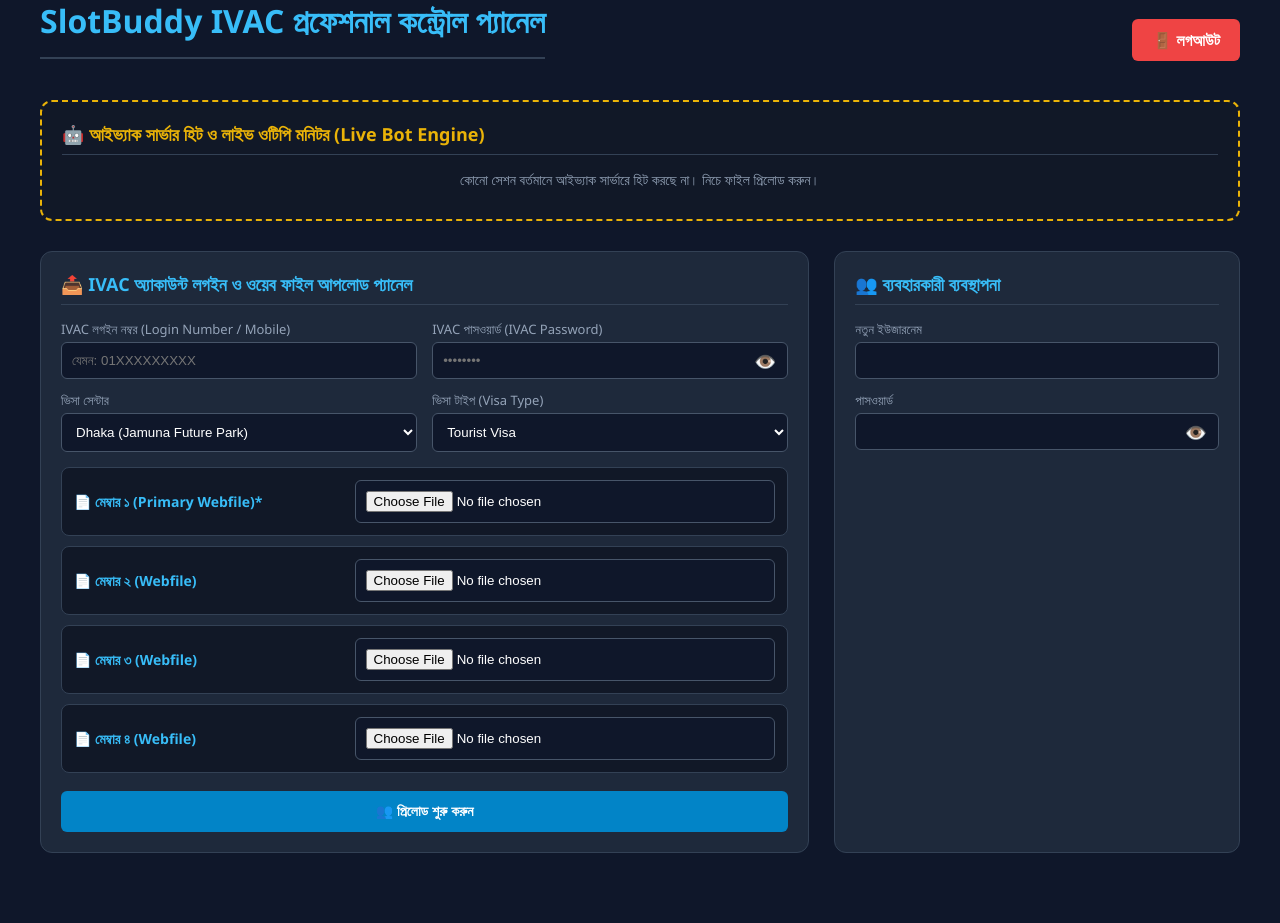
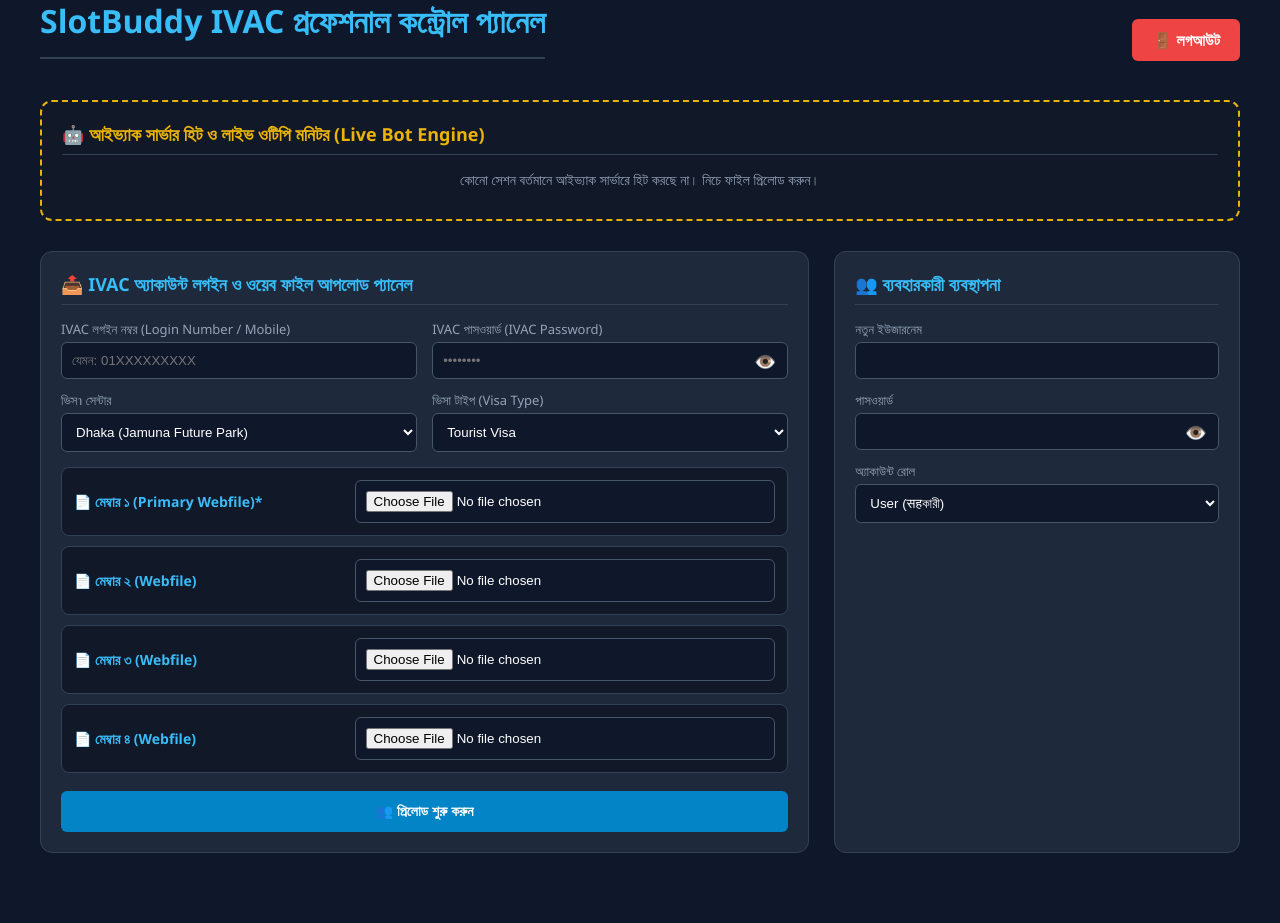
Before and after one commit to sheikhfarukh943-source/visa-bot, a Flask app: page /admin in a window 1280 px wide. Shown: the part 41-964 px from the top of the page. Run offline with Flask 3, Linux system fonts and the light colour scheme; the visitor is signed in with stand-in values (Sample User, id 1).

Commit message:
admin.html

```diff
--- a/templates/admin.html
+++ b/templates/admin.html
@@ -5,7 +5,7 @@
     <title>SlotBuddy - IVAC Advanced Control Panel</title>
     <style>
         body { font-family: 'Segoe UI', Arial, sans-serif; background: #0f172a; color: #f8fafc; padding: 40px; margin: 0; }
-        .dashboard { max-width: 1200px; margin: 0 auto; }
+        .dashboard { max-width: 1250px; margin: 0 auto; }
         h1 { color: #38bdf8; border-bottom: 2px solid #334155; padding-bottom: 15px; margin-top: 0; }
         .header-top { display: flex; justify-content: space-between; align-items: center; margin-bottom: 20px; }
         .logout-btn { padding: 10px 20px; background: #ef4444; color: white; text-decoration: none; border-radius: 6px; font-weight: bold; }
@@ -41,9 +41,6 @@
         th { background: #334155; color: #38bdf8; }
 
         .flash-message { padding: 12px; border-radius: 6px; margin-bottom: 20px; text-align: center; font-weight: bold; }
-        .flash-success { background: #065f46; color: #34d399; border: 1px solid #34d399; }
-        .flash-error { background: #991b1b; color: #f87171; border: 1px solid #f87171; }
-
         .live-bot-zone { background: #111827; border: 2px dashed #eab308; border-radius: 12px; padding: 20px; margin-bottom: 30px; }
         .live-session-card { background: #1e293b; border: 1px solid #334155; padding: 15px; border-radius: 8px; margin-bottom: 10px; display: flex; justify-content: space-between; align-items: center; }
         .status-badge { padding: 6px 12px; border-radius: 6px; font-weight: bold; font-size: 13px; }
@@ -57,6 +54,7 @@
         .otp-input-inline input { width: 130px; text-align: center; font-size: 16px; letter-spacing: 2px; background: #0f172a; border: 1px solid #475569; color: white; border-radius: 6px; padding: 6px; }
         .otp-input-inline button { padding: 6px 15px; background: #eab308; color: #0f172a; border: none; border-radius: 6px; font-weight: bold; cursor: pointer; }
 
+        #bot-log-box { margin-top: 10px; padding: 10px; border-radius: 6px; text-align: center; font-size: 13px; display: none; font-weight: bold; }
         @keyframes pulse { 0% { opacity: 1; } 50% { opacity: 0.6; } 100% { opacity: 1; } }
     </style>
 </head>
@@ -67,14 +65,6 @@
         <a href="/logout" class="logout-btn">🚪 লগআউট</a>
     </div>
 
-    {% with messages = get_flashed_messages(with_categories=true) %}
-        {% if messages %}
-            {% for category, message in messages %}
-                <div class="flash-message flash-{{ category }}">{{ message }}</div>
-            {% endfor %}
-        {% endif %}
-    {% endwith %}
-
     <!-- 🤖 ১. বটের লাইভ স্ট্যাটাস ট্র্যাকিং এবং ওটিপি (OTP) জোন -->
     <div class="live-bot-zone">
         <h3 style="color: #eab308; border-bottom: 1px solid #334155; padding-bottom: 8px; margin-top: 0;">🤖 আইভ্যাক সার্ভার হিট ও লাইভ ওটিপি মনিটর (Live Bot Engine)</h3>
@@ -84,6 +74,7 @@
     </div>
 
     <div class="section-grid">
+        <!-- ২. প্রিলোড ফরম প্যানেল -->
         <div class="box" style="flex: 2;">
             <h3>📤 IVAC অ্যাকাউন্ট লগইন ও ওয়েব ফাইল আপলোড প্যানেল</h3>
             <form id="ivac-group-form" onsubmit="return false;">
@@ -102,7 +93,7 @@
                 </div>
                 <div class="form-row">
                     <div class="form-group">
-                        <label>ভিসা সেন্টার</label>
+                        <label>ভিসา সেন্টার</label>
                         <select id="center">
                             <option value="Dhaka">Dhaka (Jamuna Future Park)</option>
                             <option value="Chittagong">Chittagong</option>
@@ -141,11 +132,12 @@
                 </div>
                 <button type="button" class="submit-btn" onclick="uploadGroupData()">👥 প্রিলোড শুরু করুন</button>
             </form>
+            <div id="bot-log-box"></div>
         </div>
 
+        <!-- ৩. মেম্বার কোডিং সেকশন (সম্পূর্ণ ফিক্সড লেআউট) -->
         <div class="box">
             <h3>👥 ব্যবহারকারী ব্যবস্থাপনা</h3>
-            <form onsubmit="return false;" style="margin-bottom: 20px;">
             <div class="form-group">
                 <label>নতুন ইউজারনেম</label>
                 <input type="text" id="new-user" required>
@@ -156,3 +148,10 @@
                     <input type="password" id="new-pass" required>
                     <span class="toggle-password" onclick="togglePassword('new-pass', this)">👁️</span>
                 </div>
+            </div>
+            <div class="form-group">
+                <label>অ্যাকাউন্ট রোল</label>
+                <select id="new-role">
+                    <option value="User">User (सहকারী)</option>
+                    <option value="Admin">Admin (প্রধান অ্যাডমিন)</option>
+                </select>
```
Lines whose indentation alone changed are shown as unchanged.
